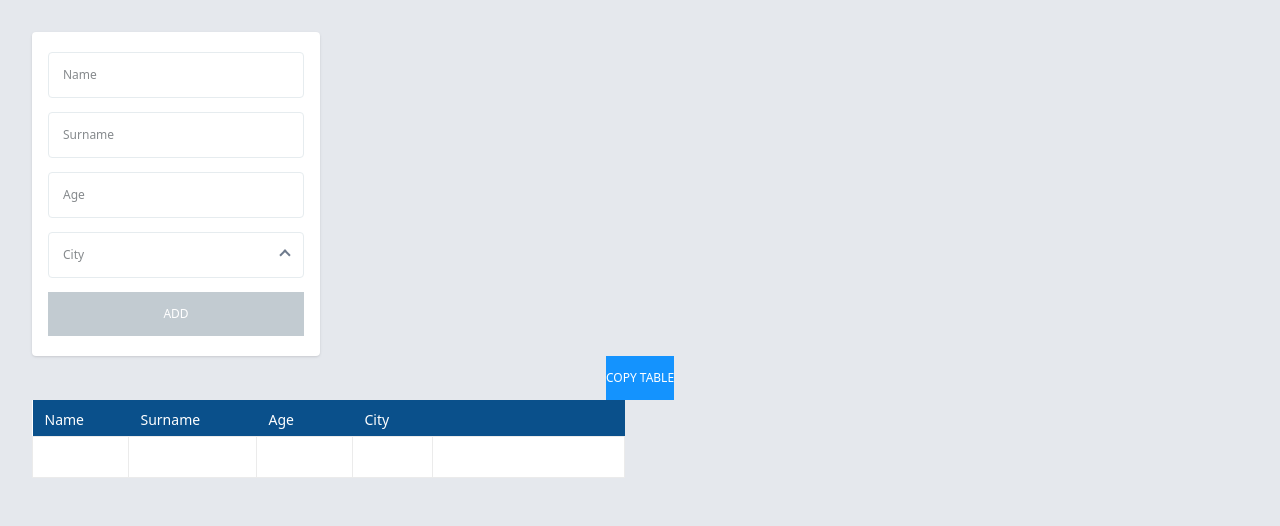
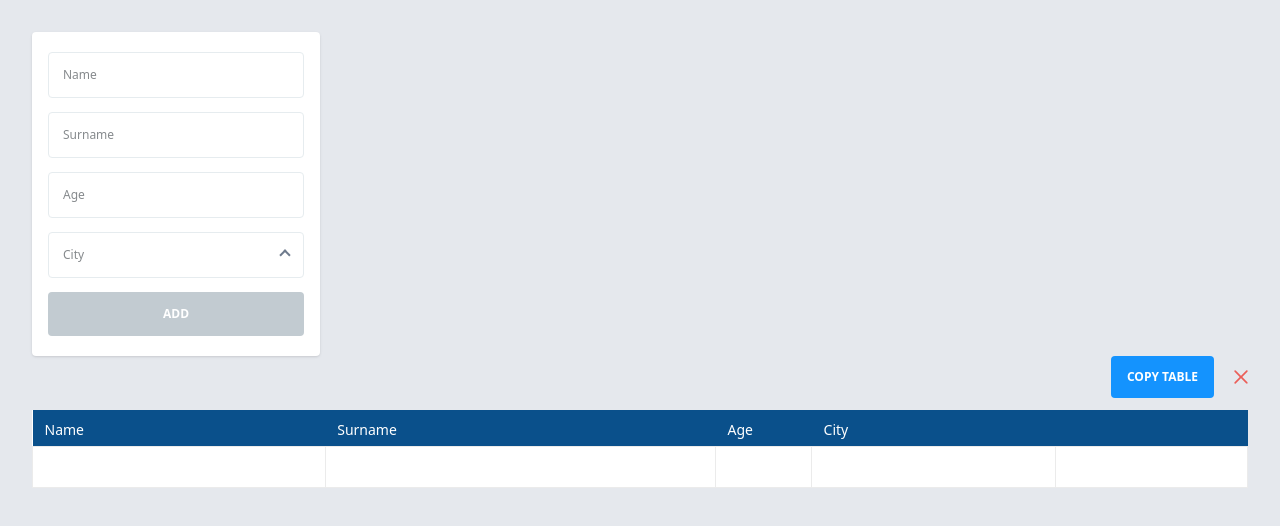
Before and after one commit to Gerasik/Test-tables, a React (Vite) app: page / in a window 1280 px wide. Shown: the top 526 px of the page. Built offline with nearby package versions, Linux system fonts and the light colour scheme.

Commit message:
add TableList component

```diff
--- a/package.json
+++ b/package.json
@@ -32,6 +32,7 @@
     "postcss": "^8.4.38",
     "tailwindcss": "^3.4.3",
     "typescript": "^5.2.2",
-    "vite": "^5.2.0"
+    "vite": "^5.2.0",
+    "vite-plugin-svgr": "^4.2.0"
   }
 }
--- a/src/components/Button.tsx
+++ b/src/components/Button.tsx
@@ -1,32 +1,44 @@
 import { ReactNode } from "react"
 import classNames from "classnames"
+import { ButtonType, ButtonSize, ButtonStyle } from "types/Button"
 
 interface Props {
   children: ReactNode
   disabled?: boolean
-  type?: HTMLButtonElement["type"]
-  onClick: () => void
+  type?: ButtonType
+  onClick?: () => void
+  size?: ButtonSize
+  className?: string
+  style?: ButtonStyle
 }
 
 const Button = ({
   children,
   disabled = false,
-  type = "button",
+  type = ButtonType.BUTTON,
+  size = ButtonSize.REGULAR,
+  className,
   onClick,
+  style = ButtonStyle.PRIMARY,
 }: Props) => {
   return (
     <button
       type={type}
-      className={classNames(
-        "uppercase text-xs py-3.5 bg-theme-button-primaryfont-bold text-white transition-colors",
-        {
-          "bg-theme-button-primary cursor-pointer hover:bg-theme-button-primary/70 active:bg-theme-button-primary/50":
-            !disabled,
-          "bg-theme-button-primary-disabled cursor-default pointer-events-none":
-            disabled,
-        }
-      )}
+      className={classNames(className, "text-xs", {
+        "uppercase px-4 rounded bg-theme-button-primary font-bold text-white transition-colors":
+          style === ButtonStyle.PRIMARY,
+        "bg-theme-button-primary cursor-pointer hover:bg-theme-button-primary/70 active:bg-theme-button-primary/50":
+          style === ButtonStyle.PRIMARY && !disabled,
+        "bg-theme-button-primary-disabled fill-theme-button-primary-disabled cursor-default pointer-events-none":
+          style === ButtonStyle.PRIMARY && disabled,
+        "px-0 py-0 bg-inherit hover:bg-transparent active:bg-transparent":
+          style === ButtonStyle.EMPTY || style === ButtonStyle.UNDERLINE,
+        underline: style === ButtonStyle.UNDERLINE,
+        "py-3.5": size === ButtonSize.REGULAR,
+        "py-1.5": size === ButtonSize.SMALL,
+      })}
       onClick={onClick}
+      disabled={disabled}
     >
       {children}
     </button>
--- a/src/components/Table.tsx
+++ b/src/components/Table.tsx
@@ -1,4 +1,6 @@
 import { DataItem } from "schema/data"
+import Button from "./Button"
+import { ButtonStyle } from "types/Button"
 
 interface Props {
   data: DataItem[]
@@ -13,9 +15,9 @@ const Table: React.FC<Props> = ({ data, onEdit, onDelete }) => {
         <tr>
           <th className="min-w-24">Name</th>
           <th className="min-w-32">Surname</th>
-          <th className="min-w-24">Age</th>
+          <th className="w-24">Age</th>
           <th className="min-w-20">City</th>
-          <th className="min-w-48"></th>
+          <th className="w-48"></th>
         </tr>
       </thead>
       <tbody>
@@ -26,9 +28,21 @@ const Table: React.FC<Props> = ({ data, onEdit, onDelete }) => {
               <td>{item.surname}</td>
               <td>{item.age}</td>
               <td>{item.city}</td>
-              <td>
-                <button onClick={() => onEdit(item)}>Edit</button>
-                <button onClick={() => onDelete(item.id)}>Delete</button>
+              <td className="flex justify-around">
+                <Button
+                  style={ButtonStyle.UNDERLINE}
+                  className=" text-table-button-primary"
+                  onClick={() => onEdit(item)}
+                >
+                  Edit
+                </Button>
+                <Button
+                  style={ButtonStyle.UNDERLINE}
+                  className="text-table-button-dangerous"
+                  onClick={() => onDelete(item.id)}
+                >
+                  Delete
+                </Button>
               </td>
             </tr>
           ))
--- a/src/components/TableList.tsx
+++ b/src/components/TableList.tsx
@@ -1,8 +1,10 @@
-import { useState, useLayoutEffect, Fragment } from "react"
+import { useState, useLayoutEffect } from "react"
 import tablesStore from "store/data"
 import Table from "./Table"
 import { DataItem } from "schema/data"
 import Button from "./Button"
+import CloseIcon from "assets/close.svg?react"
+import { ButtonSize, ButtonStyle } from "types/Button"
 
 const TableList = () => {
   const [tablesState, setTablesState] = useState(tablesStore.initialState)
@@ -12,12 +14,24 @@ const TableList = () => {
   }, [])
 
   return (
-    <div>
+    <div className="flex gap-9 flex-col">
       {tablesState.data.map((tableData, tableIndex) => (
-        <Fragment key={tableIndex}>
-          {!tableIndex && (
-            <Button onClick={tablesStore.copyTable}> Copy table</Button>
-          )}
+        <div key={tableIndex} className="flex gap-3 flex-col">
+          <div className="self-end flex gap-5 align-middle">
+            {!tableIndex && (
+              <Button onClick={tablesStore.copyTable} size={ButtonSize.SMALL}>
+                Copy table
+              </Button>
+            )}
+            <Button
+              className="fill-theme-red ease-in-out transition-transform hover:rotate-90 hover:scale-125 active:scale-75"
+              style={ButtonStyle.EMPTY}
+              onClick={() => tablesStore.deleteTable(tableIndex)}
+              disabled={!tableIndex}
+            >
+              <CloseIcon />
+            </Button>
+          </div>
           <Table
             data={tableData}
             onEdit={(item: DataItem) => console.log(item)}
@@ -25,7 +39,7 @@ const TableList = () => {
               tablesStore.deleteRow(tableIndex, itemId)
             }
           />
-        </Fragment>
+        </div>
       ))}
     </div>
   )
--- /dev/null
+++ b/src/types/Button.ts
@@ -0,0 +1,16 @@
+export enum ButtonType {
+  BUTTON = "button",
+  SUBMIT = "submit",
+  RESET = "reset",
+}
+
+export enum ButtonSize {
+  REGULAR = "regular",
+  SMALL = "small",
+}
+
+export enum ButtonStyle {
+  PRIMARY = "primary",
+  EMPTY = "empty",
+  UNDERLINE = "underline",
+}
--- a/tailwind.config.js
+++ b/tailwind.config.js
@@ -5,12 +5,15 @@ export default {
     extend: {
       colors: {
         "theme-border": "#E6ECEF",
+        "theme-red": "#EB5E58",
         "color-alt": "#868A8D",
         "color-icon": "#6F7B8D",
         "theme-button-primary": "#1493FE",
         "theme-button-primary-disabled": "#C2CBD1",
         "table-main": "#0A508B",
         "table-border": "#EBEBEB",
+        "table-button-primary": "#057AE3",
+        "table-button-dangerous": "#B0263D",
       },
     },
   },
--- a/vite.config.ts
+++ b/vite.config.ts
@@ -1,14 +1,17 @@
 import { defineConfig } from "vite"
 import react from "@vitejs/plugin-react"
+import svgr from "vite-plugin-svgr"
 
 // https://vitejs.dev/config/
 export default defineConfig({
-  plugins: [react()],
+  plugins: [svgr(), react()],
   resolve: {
     alias: {
       components: "/src/components",
       store: "/src/store",
       schema: "/src/schema",
+      types: "/src/types",
+      assets: "/src/assets",
     },
   },
 })
```
Also changed, not shown: tsconfig.json (+5 -2 lines), src/assets/close.svg (added), 1 other file (tests, documents, lock files or other folders).
